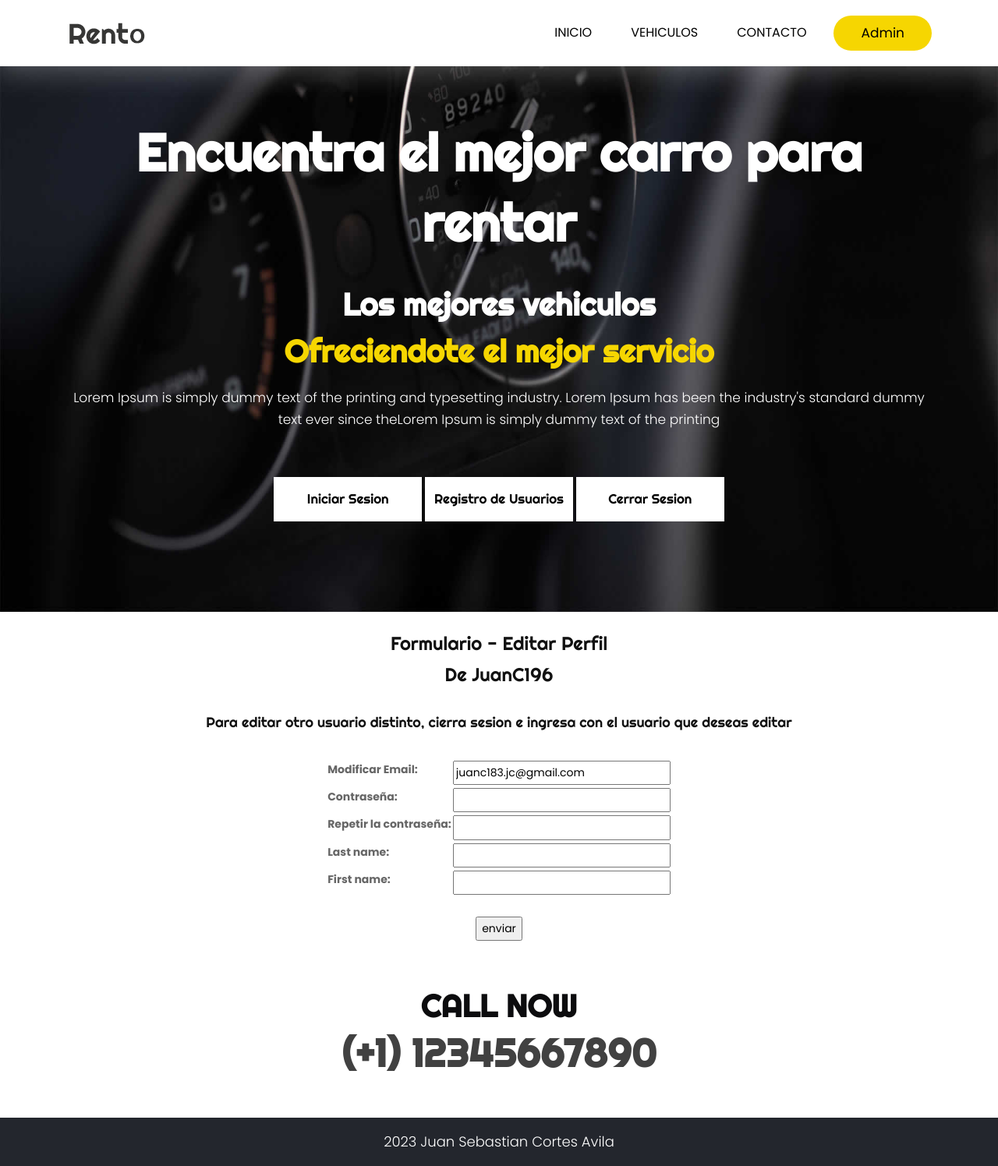
After one commit to JuanC196/ProyectoFinalCHP, a Django app: page /AppFinal/editarPerfil in a window 1280 px wide. The commit adds this page. Shown: the whole page at 78% size. Run offline with Django 4.2, Linux system fonts and the light colour scheme; a user stored in the database is signed in; some libraries are stand-ins or nearby versions.

```diff
--- a/AppFinal/forms.py
+++ b/AppFinal/forms.py
@@ -29,3 +29,16 @@
         fields = ['username', 'email', 'password1', 'password2']
 
         help_texts = {k:"" for k in fields}
+
+class UserEditForm(UserCreationForm):
+    email = forms.EmailField(label="Modificar Email")
+    password1 = forms.CharField(label='Contraseña', widget=forms.PasswordInput)
+    password2 = forms.CharField(label='Repetir la contraseña', widget=forms.PasswordInput)
+    last_name = forms.CharField()
+    first_name = forms.CharField()
+
+    class Meta:
+        model = User
+        fields = ['email', 'password1', 'password2', 'last_name', 'first_name']
+
+        help_texts = {k:"" for k in fields}
--- a/AppFinal/templates/AppFinal/administrador_menu.html
+++ b/AppFinal/templates/AppFinal/administrador_menu.html
@@ -5,10 +5,11 @@
 {% block ContenidoCambiante %}
 <br>
 <div class="text-bg">
-      <span>Bienvenido al area de administrador</span>
-      <a href="{% url 'admin_user' %}">Administrador de Usuarios</a>
+      <span>Bienvenido {{user}} al area de administrador</span>
+      <a href="{% url 'admin_user' %}">Administrador de Usuarios BD</a>
       <a href="{% url 'admin_vehicle' %}">Administrador de Vehiculos</a>
       <a href="{% url 'admin_coment' %}">Administrador de Comentarios</a>
+      <a href="{% url 'EditarPerfil' %}">Administrador de Usuarios Django</a>
 </div>
 
 {% endblock %}
--- /dev/null
+++ b/AppFinal/templates/AppFinal/editarPerfil.html
@@ -0,0 +1,24 @@
+{% extends "AppFinal/padre.html" %}
+
+{% load static %}
+
+{% block ContenidoCambiante %}
+<br>
+<center><div>
+<h1>Formulario - Editar Perfil</h1>
+<h1>De {{usuario}}</h1>
+<br>
+<h3>Para editar otro usuario distinto, cierra sesion e ingresa con el usuario que deseas editar</h3>
+<br>
+<form action="" method="POST">{% csrf_token %}
+    <table>
+        {{ miFormulario.as_table }}
+
+    </table>
+    <br>
+    <input type="submit", value ="enviar">
+</form>
+
+</div></center>
+
+{% endblock %}
--- a/AppFinal/templates/AppFinal/inicio.html
+++ b/AppFinal/templates/AppFinal/inicio.html
@@ -3,7 +3,11 @@
 {% load static %}
 
 {% block ContenidoCambiante %}
-
+<br>
+<center>
+   <h1>{{ respuesta }} {{ nickname }}</h1>
+   <h1>{{ respuesta2 }}</h1>
+</center>
 <!-- choose  section -->
 <div class="choose ">
    <div class="container">
--- a/AppFinal/templates/AppFinal/logout.html
+++ b/AppFinal/templates/AppFinal/logout.html
@@ -5,6 +5,6 @@
 {% block ContenidoCambiante %}
 <br>
 <center><div>
-    <h1>Te has Deslogueado</h1>
+    <h1>Has cerrado sesion exitosamente</h1>
 </div></center>
 {% endblock %}
--- a/AppFinal/templates/AppFinal/usuarios.html
+++ b/AppFinal/templates/AppFinal/usuarios.html
@@ -12,7 +12,7 @@
 <br>
 <center><div>
     <form action="" method="POST"> {% csrf_token %}
-       <h2>Registra tu usuario</h2>
+       <h2>Registra tu usuario de renta</h2>
        <table>
 
         {{ miFormulario.as_table }}
@@ -24,7 +24,7 @@
 
 </div></center>
 <br>
-<center><h2>Verifica tu usuario</h2></center>
+<center><h2>Verifica tu usuario en la base de datos</h2></center>
 <center><div>
 
     <form action="/AppFinal/buscarusuario/" method="GET">
--- a/AppFinal/urls.py
+++ b/AppFinal/urls.py
@@ -22,4 +22,5 @@
     path('loginrequest', views.login_request, name="Login"),
     path('register', views.register, name= 'Register'),
     path('logout', LogoutView.as_view(template_name="AppFinal/logout.html"), name = 'Logout'),
+    path('editarPerfil', views.editarPerfil, name="EditarPerfil"),
 ]
--- a/AppFinal/views.py
+++ b/AppFinal/views.py
@@ -8,7 +8,7 @@
 from django.contrib.auth.decorators import login_required
 
 # Create your views here.
-@login_required
+
 def inicio(request):
     return render(request, "AppFinal/inicio.html")
 
@@ -104,6 +104,7 @@
     return render(request, "AppFinal/administrador_menu.html")
 
 #Vista de read lectura para usuarios
+@login_required
 def leerUsuarios(request):
     usuario = Usuario.objects.all()
     contexto = {"usuario":usuario}
@@ -111,6 +112,7 @@
     return render(request, "AppFinal/administrador_usuario.html", contexto)
 
 #Vista de read lectura para vehiculos
+@login_required
 def leerVehiculos(request):
     vehiculo = Vehiculos.objects.all()
     contexto = {"vehiculo":vehiculo}
@@ -118,6 +120,7 @@
     return render(request, "AppFinal/administrador_vehiculo.html", contexto)
 
 #Vista de read lectura para comentarios
+@login_required
 def leerComentarios(request):
     texto = Comentario.objects.all()
     contexto = {"texto":texto}
@@ -125,6 +128,7 @@
     return render(request, "AppFinal/administrador_comentarios.html", contexto)
 
 #Vista de delete para Usuarios
+@login_required
 def eliminarUsuario(request, usuario_nombre):
     usuario = Usuario.objects.get(nombre=usuario_nombre)
     usuario.delete()
@@ -135,6 +139,7 @@
     return render(request, "AppFinal/administrador_usuario.html", contexto)
 
 #Vista de delete para Vehiculos
+@login_required
 def eliminarVehiculo(request, vehiculo_marca):
     vehiculo = Vehiculos.objects.get(marca=vehiculo_marca)
     vehiculo.delete()
@@ -145,6 +150,7 @@
     return render(request, "AppFinal/administrador_vehiculo.html", contexto)
 
 #Vista de delete para comentarios
+@login_required
 def eliminarComentario(request, texto_texto ):
     texto = Comentario.objects.get(texto=texto_texto)
     texto.delete()
@@ -154,7 +160,8 @@
 
     return render(request, "AppFinal/administrador_comentarios.html", contexto)
 
-#Vista para editar usuarios
+#Vista para editar usuarios base de datos
+@login_required
 def editarUsuario(request, usuario_nombre):
     usuario = Usuario.objects.get(nombre=usuario_nombre)
 
@@ -181,6 +188,7 @@
     return render(request, "AppFinal/editarusuario.html", {"miFormulario":miFormulario, "usuario_nombre":usuario_nombre})
 
 #Vista para editar Vehiculos
+@login_required
 def editarVehiculo(request, vehiculo_marca):
     vehiculo = Vehiculos.objects.get(marca=vehiculo_marca)
 
@@ -208,6 +216,7 @@
     return render(request, "AppFinal/editarvehiculo.html", {"miFormulario":miFormulario, "vehiculo_marca":vehiculo_marca})
 
 #Vista para editar comentarios
+@login_required
 def editarComentario(request, texto_texto):
     texto = Comentario.objects.get(texto=texto_texto)
 
@@ -236,6 +245,8 @@
 
 #Login de Usuarios
 def login_request(request):
+    nickname = request.user
+
     if request.method == 'POST':
         form = AuthenticationForm(request, data = request.POST)
 
@@ -247,14 +258,12 @@
             if user is not None:
                 login(request, user)
 
-                respuesta = f"Bienvenido {nickname}"
-                #return render(request, "AppFinal/login.html", {'respuesta':respuesta})
-                return HttpResponse(respuesta)
+                respuesta = f"Bienvenido de nuevo {nickname}"
+                return render(request, "AppFinal/inicio.html", {'respuesta':respuesta})
 
         else:
-                respuesta2 = f"Error, datos no coinciden"
-                #return render(request, "AppFinal/login.html", {"mensaje":"Error, datos incorrectos"})
-                return HttpResponse(respuesta2)
+                respuesta2 = f"Algo anda mal, revisa tus datos para poder ingresar"
+                return render(request, "AppFinal/inicio.html", {'respuesta2':respuesta2})
 
     form = AuthenticationForm()
 
@@ -276,3 +285,26 @@
         #form = UserCreationForm()
         form = UserRegisterForm()
     return render(request, "AppFinal/registro.html", {"form":form})
+
+#Editar Usuarios de Django
+@login_required
+def editarPerfil(request):
+    usuario = request.user
+
+    if request.method == 'POST':
+        miFormulario = UserEditForm(request.POST)
+        if miFormulario.is_valid():
+            informacion = miFormulario.cleaned_data
+
+            usuario.email = informacion['email']
+            usuario.password1 = informacion['password1']
+            usuario.password2 = informacion['password2']
+            usuario.last_name = informacion['last_name']
+            usuario.first_name = informacion['first_name']
+            usuario.save()
+
+            return render(request, "AppFinal/inicio.html")
+    else:
+        miFormulario = UserEditForm(initial={'email':usuario.email})
+
+    return render(request, "AppFinal/editarPerfil.html", {"miFormulario":miFormulario, "usuario":usuario})
```
Also changed, not shown: db.sqlite3.
